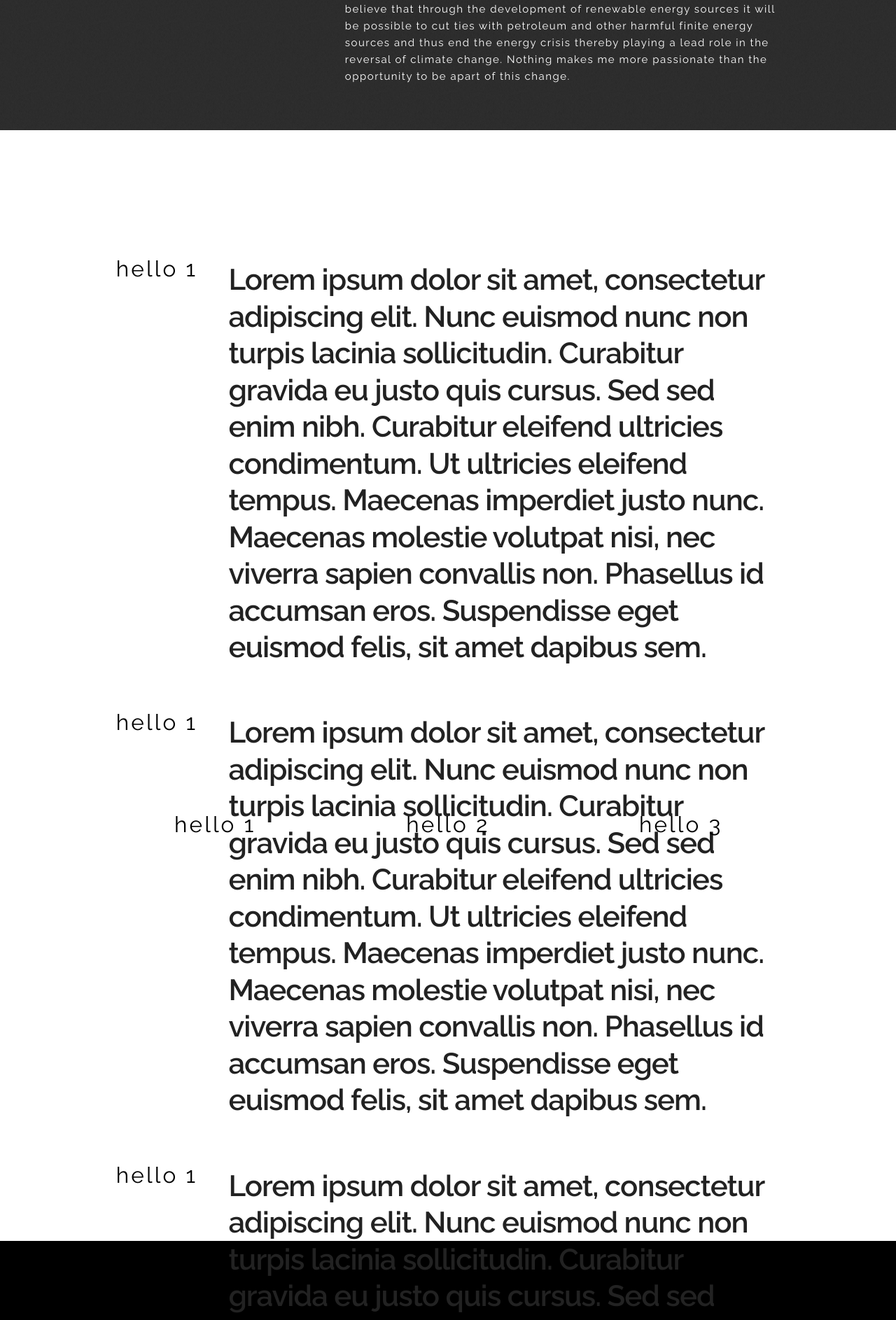
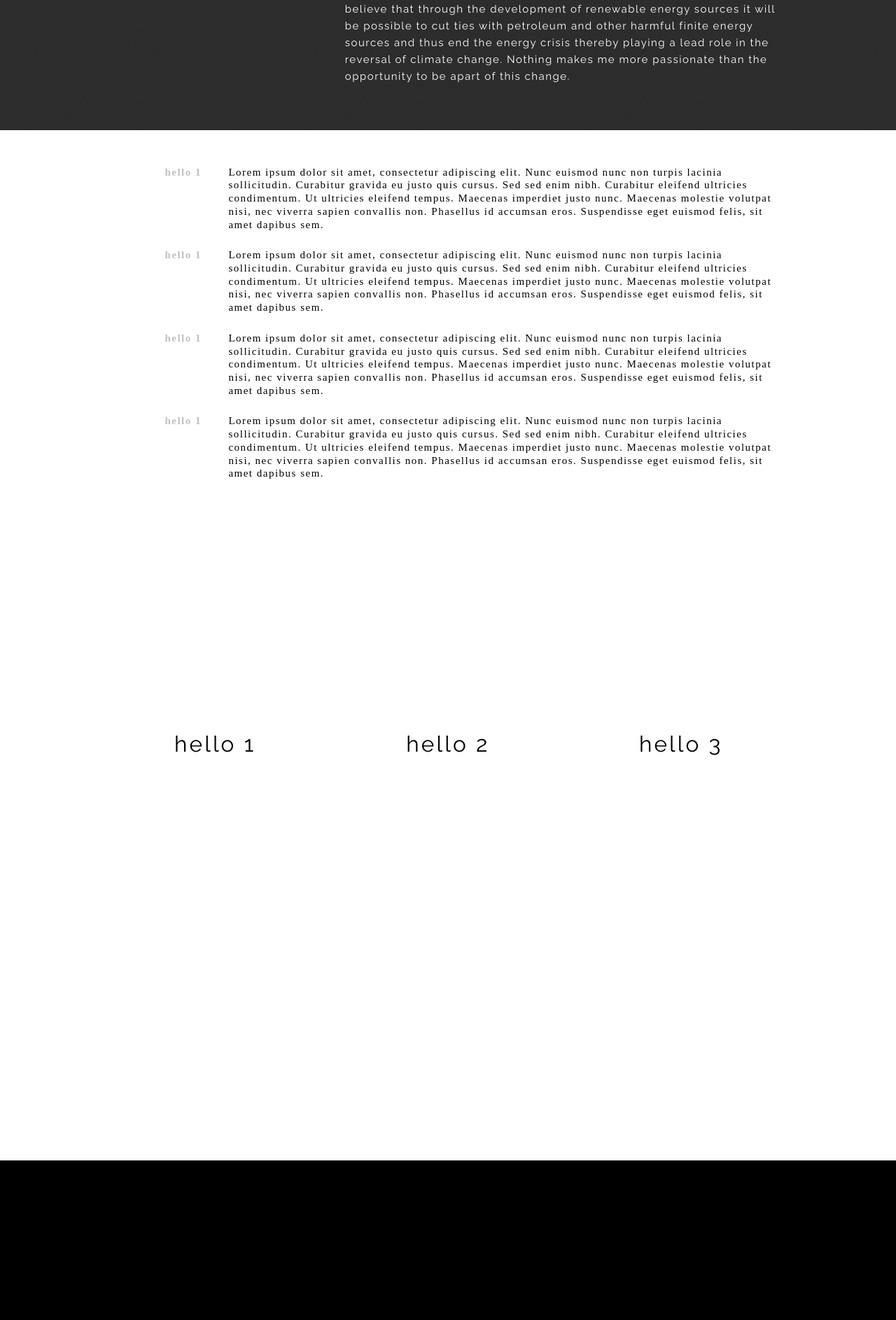
Before and after one commit to jacksoncwilliams/jackson-erin, a Jekyll site: the page built from simpleindex.html, in a window 1280 px wide. Shown: the part 2145-4031 px from the top of the page at 70% size. Built offline with Jekyll 4.4.1, drawn with Linux system fonts in a browser that asks for light colours; nearby versions of some CDN libraries; some web fonts are replaced; after the commit the page ends 3803 px from its top, so only the background shows below that.

Commit message:
Update simple.css

```diff
--- a/css/simple.css
+++ b/css/simple.css
@@ -157,19 +157,25 @@
    padding-bottom: 40px;
    width: 100%;
    height: 600px;
-   padding-top: 12%;
+   padding-top: 3%;
 }
 
 #resume h1 {
-    color: #000000;
-    font-size: 2.1em;
-    font-weight: 400;
+    color: #c0c0c0;
+    font-family: UniversRoman;
+    font-size: 1em;
+    font-weight: bold;
     letter-spacing: 0.1em;
-    text-align: center;
+    text-align: right;
 }
 
 #resume h2 {
-
+    color: #000000;
+    font-family: UniversRoman;
+    font-size: 1em;
+    font-weight: normal;
+    letter-spacing: 0.1em;
+    text-align: left;
 }
 /* =============================================================================
    Contact
```
